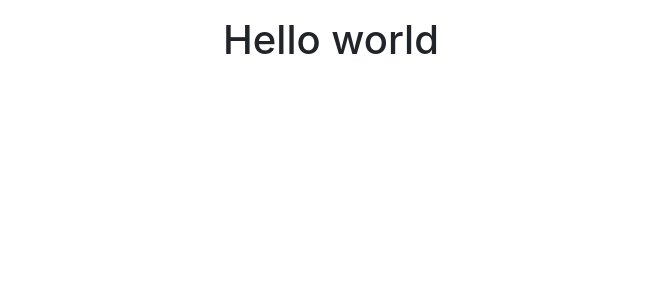
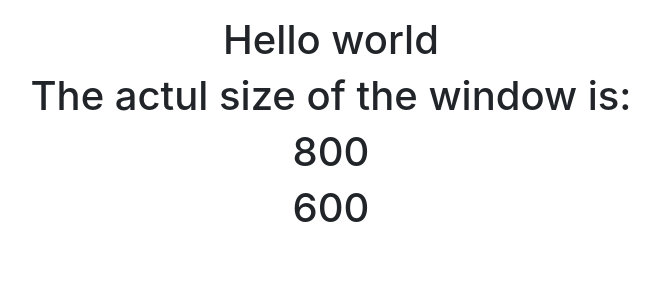
Before and after one commit to officialbandari/hooks, a React (Create React App) app: page / in a window 1280 px wide. Shown: the top 300 px of the page, without its empty margins (309-968 px from the left). Built offline with nearby package versions, Linux system fonts and the light colour scheme.

Commit message:
CleanUpFunction

```diff
--- a/src/App.js
+++ b/src/App.js
@@ -1,4 +1,5 @@
 import React from 'react';
+import UseEffect3 from './components/useEffects/UseEffect3';
 
 
 
@@ -24,6 +25,7 @@ const App = () => {
             {/* <Task1 /> */}
 
             {/* <UseEffectIfcondition /> */}
+            <UseEffect3 />
 
         </div>
     );
--- /dev/null
+++ b/src/components/useEffects/UseEffect3.js
@@ -0,0 +1,40 @@
+import React, { useState, useEffect } from 'react';
+
+const UseEffect3 = () => {
+
+    const [withCount, setWidthCount] = useState(window.screen.width);
+    const [heightCount, setHeightCount] = useState(window.screen.height);
+
+    const actulWidth = () => {
+
+        console.log('Actul', window.innerWidth)
+        setWidthCount(window.innerWidth)
+    }
+    const actulheight = () => {
+        setHeightCount(window.innerHeight)
+    }
+
+    useEffect(() => {
+        console.log('addEventListener')
+
+        window.addEventListener('resize', actulWidth)
+        window.addEventListener('resize', actulheight)
+
+        return () => {
+            console.log('removeEventListener')
+            window.removeEventListener('resize', actulWidth)
+            window.removeEventListener('resize', actulheight)
+        }
+    })
+
+
+    return (
+        <div>
+            <div><h1>The actul size of the window is: </h1></div>
+            <h1>{withCount}</h1>
+            <h1>{heightCount}</h1>
+        </div>
+    );
+};
+
+export default UseEffect3;
```
